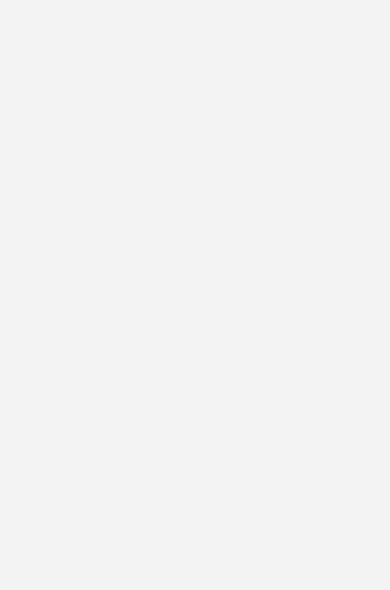
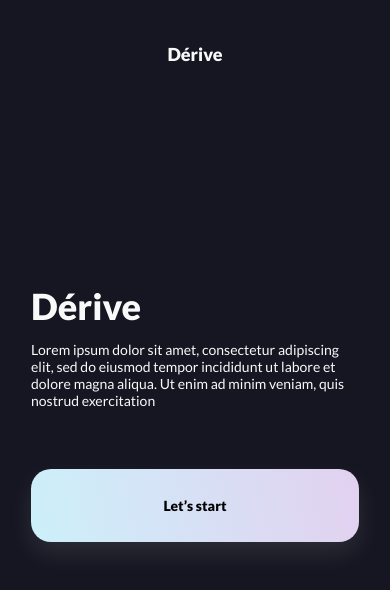
Before and after one commit to hschhhwwwo0o/derive, a React Native app: screen /Start in a window 390 px wide. Shown: the top 590 px of the page. Built offline with nearby package versions, Linux system fonts and the light colour scheme.

Commit message:
Initial start screen | Fix logo component

```diff
--- a/components/UI/Logo/index.tsx
+++ b/components/UI/Logo/index.tsx
@@ -2,30 +2,34 @@ import React, { FunctionComponent } from "react";
 import { StyleSheet, Text } from "react-native";
 
 interface ILogo {
+  textAlign?: "center" | "left";
+}
+
+interface IMainLogo extends ILogo {
   variant?: "default" | "big";
 }
 
-const DefaultLogo: FunctionComponent = () => {
+const DefaultLogo: FunctionComponent<ILogo> = ({ textAlign = "left" }) => {
   return (
     <>
-      <Text style={styles.defaultLogo}>Dérive</Text>
+      <Text style={[styles.defaultLogo, { textAlign }]}>Dérive</Text>
     </>
   );
 };
 
-const BigLogo: FunctionComponent = () => {
+const BigLogo: FunctionComponent<ILogo> = ({ textAlign = "left" }) => {
   return (
     <>
-      <Text style={styles.bigLogo}>Dérive</Text>
+      <Text style={[styles.bigLogo, { textAlign }]}>Dérive</Text>
     </>
   );
 };
 
-const Logo: FunctionComponent<ILogo> = ({ variant = "default" }) => {
+const Logo: FunctionComponent<IMainLogo> = ({ variant = "default", textAlign = "left" }) => {
   return (
     <>
-      {variant === "default" && <DefaultLogo />}
-      {variant === "big" && <BigLogo />}
+      {variant === "default" && <DefaultLogo textAlign={textAlign} />}
+      {variant === "big" && <BigLogo textAlign={textAlign} />}
     </>
   );
 };
--- a/screens/Start/index.tsx
+++ b/screens/Start/index.tsx
@@ -1,12 +1,52 @@
 import React, { FunctionComponent } from "react";
-import { Text, View } from "react-native";
+import { StyleSheet, Text, View } from "react-native";
+import Button from "../../components/UI/Button";
+import Logo from "../../components/UI/Logo";
+import AndroidSafeArea from "../../styles/AndroidSafeArea";
+import Layout from "../../styles/Layout";
 
 const StartScreen: FunctionComponent = () => {
   return (
     <>
-      <View></View>
+      <View style={AndroidSafeArea.AndroidSafeArea}>
+        <View style={Layout.Layout}>
+          <View style={styles.body}>
+            <Logo textAlign="center" />
+            <View>
+              <Logo variant="big" />
+              <Text style={styles.bodyText}>
+                Lorem ipsum dolor sit amet, consectetur adipiscing elit, sed do eiusmod tempor incididunt ut labore et
+                dolore magna aliqua. Ut enim ad minim veniam, quis nostrud exercitation
+              </Text>
+              <View style={styles.bodyButton}>
+                <Button>Let’s start</Button>
+              </View>
+            </View>
+            <View style={styles.footer} />
+          </View>
+        </View>
+      </View>
     </>
   );
 };
 
+const styles = StyleSheet.create({
+  body: {
+    flex: 1,
+    justifyContent: "space-between",
+    paddingBottom: 43,
+  },
+  bodyText: {
+    fontFamily: "Lato-Regular",
+    color: "#F9F9F9",
+    marginTop: 13,
+  },
+  bodyButton: {
+    marginTop: 60,
+  },
+  footer: {
+    height: 40,
+  },
+});
+
 export default StartScreen;
```
